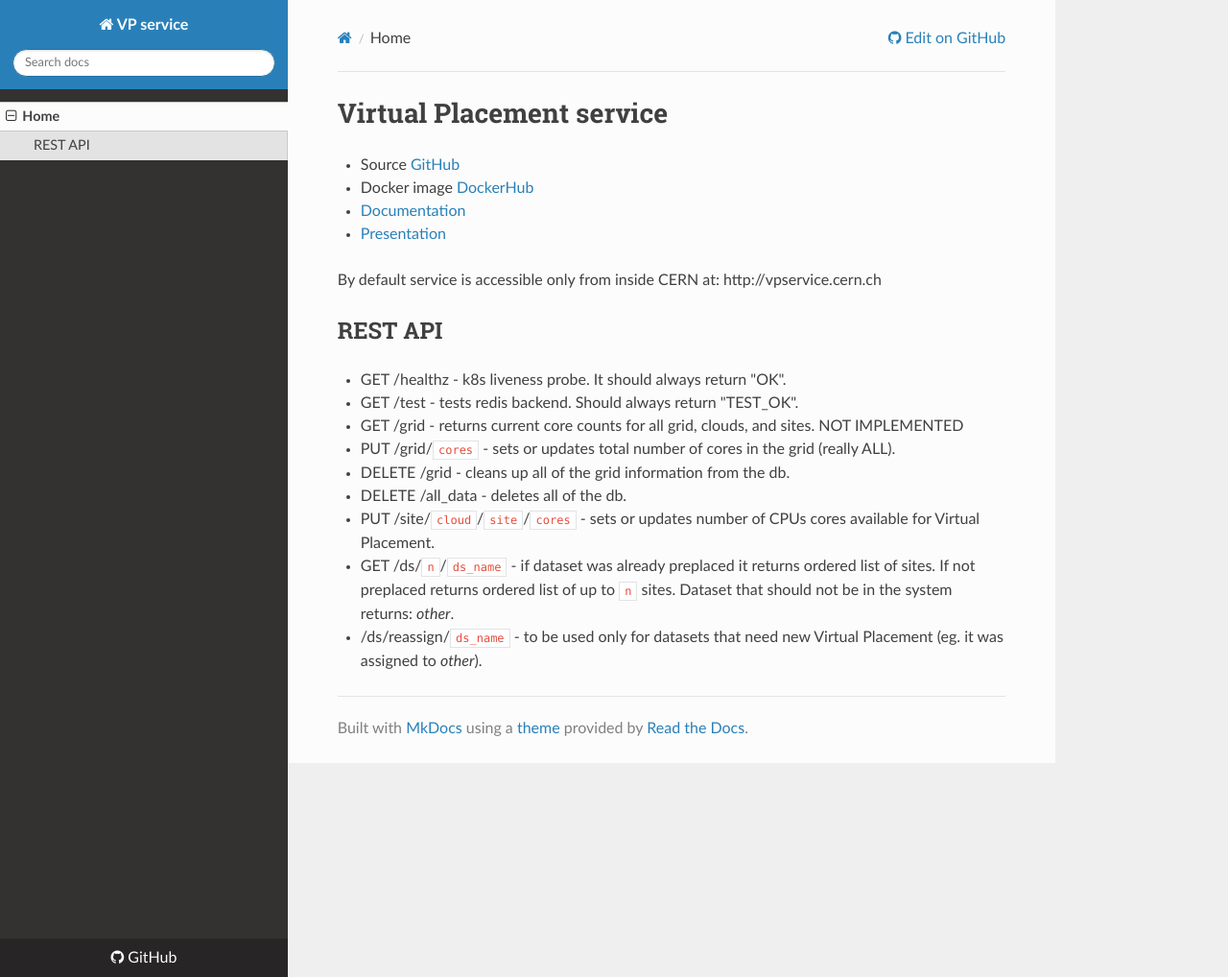
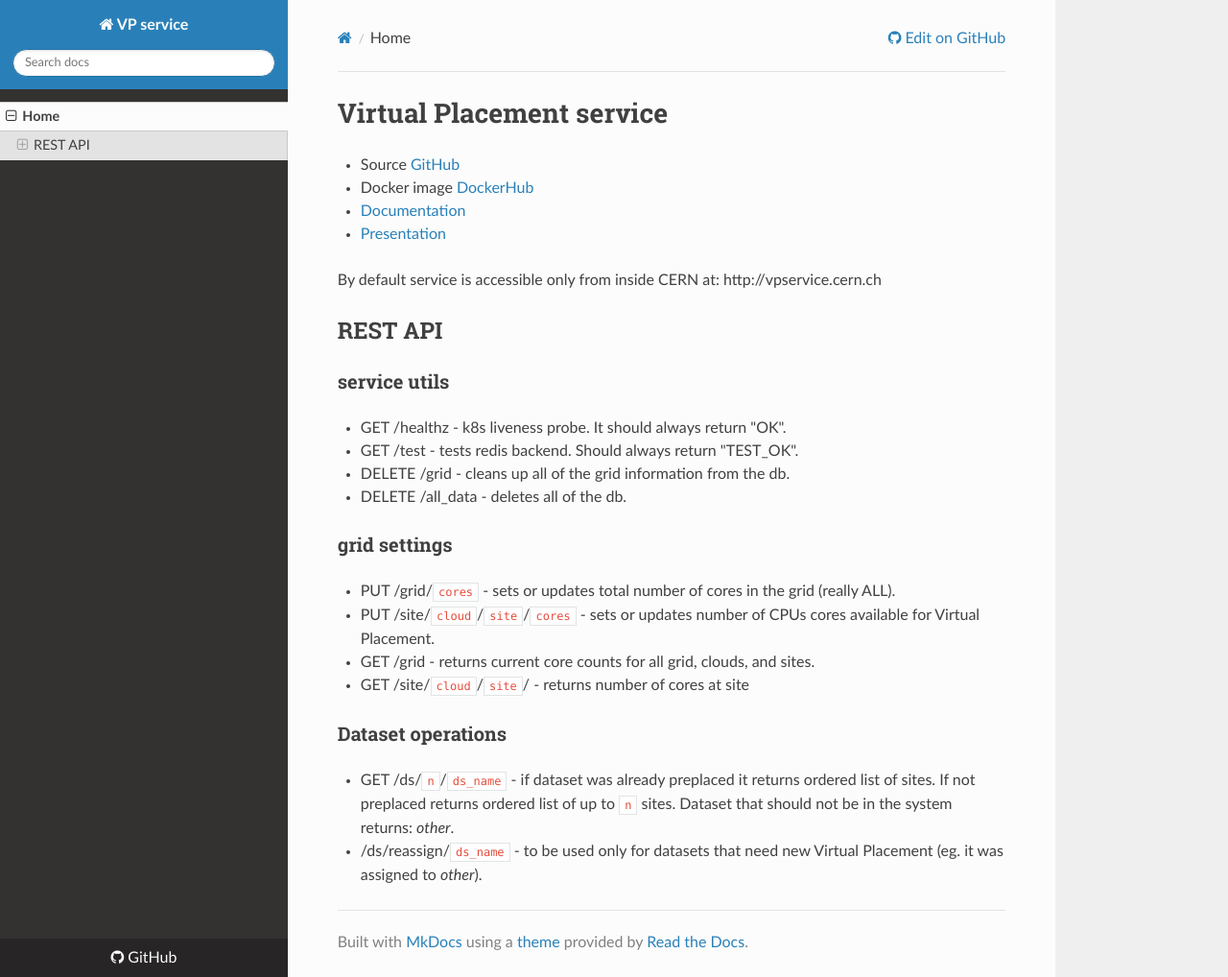
Before and after one commit to ivukotic/VPservice, an MkDocs documentation site: the page built from docs/index.md, in a window 1280 px wide and 1018 px high. Shown: the whole window at 96% size. Built offline with MkDocs 1.6.1, drawn with Linux system fonts in a browser that asks for light colours; nearby versions of some CDN libraries; old or Windows-style settings are respelled for this version of MkDocs.

Commit message:
index, backup.

```diff
--- a/docs/index.md
+++ b/docs/index.md
@@ -9,12 +9,21 @@
 
 ## REST API
 
+### service utils
 * GET /healthz - k8s liveness probe. It should always return "OK".
 * GET /test - tests redis backend. Should always return "TEST_OK".
-* GET /grid - returns current core counts for all grid, clouds, and sites. NOT IMPLEMENTED
-* PUT /grid/`cores` - sets or updates total number of cores in the grid (really ALL).
+
 * DELETE /grid - cleans up all of the grid information from the db.
 * DELETE /all_data - deletes all of the db.
+
+### grid settings
+* PUT /grid/`cores` - sets or updates total number of cores in the grid (really ALL).
 * PUT /site/`cloud`/`site`/`cores` - sets or updates number of CPUs cores available for Virtual Placement.
+
+* GET /grid - returns current core counts for all grid, clouds, and sites.
+* GET /site/`cloud`/`site`/ - returns number of cores at site
+
+### Dataset operations
 * GET /ds/`n`/`ds_name` - if dataset was already preplaced it returns ordered list of sites. If not preplaced returns ordered list of up to `n` sites. Dataset that should not be in the system returns: _other_.
+
 * /ds/reassign/`ds_name` - to be used only for datasets that need new Virtual Placement (eg. it was assigned to _other_).
```
Also changed, not shown: README.md (+3 -4 lines), server.js (+50 -18 lines).
